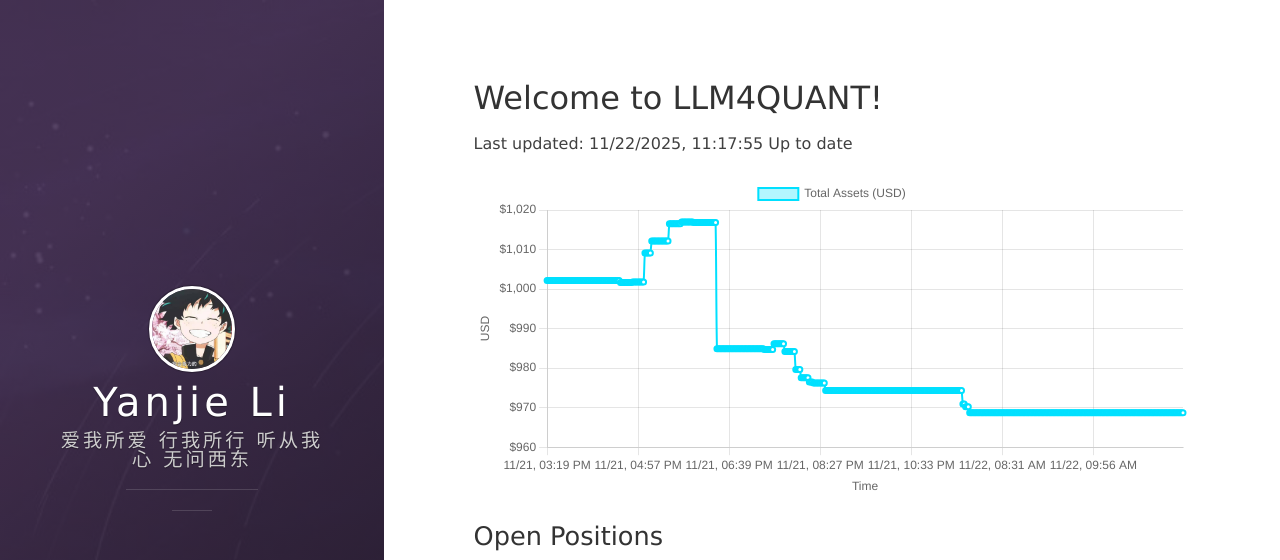
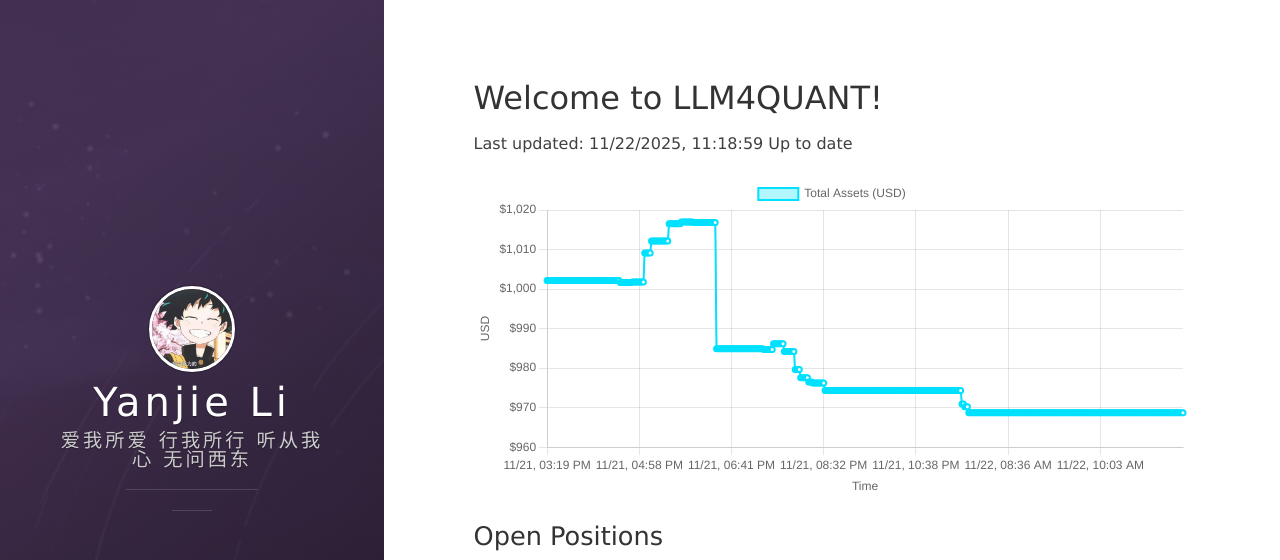
Before and after one commit to leeyegy/leeyegy.github.io, a Jekyll site: the page built from live-trading.html, in a window 1280 px wide and 1026 px high. Shown: the top 560 px of the window. Built offline with Jekyll 4.4.1, drawn with Linux system fonts in a browser that asks for light colours; nearby versions of some CDN libraries.

Commit message:
AccountMonitor: update balance history 2025-11-22T19:18:59+08:00

```diff
--- a/assets/data/binance/balance-history.json
+++ b/assets/data/binance/balance-history.json
@@ -1,5 +1,5 @@
 {
-  "generatedAt": "2025-11-22T19:17:55+08:00",
+  "generatedAt": "2025-11-22T19:18:59+08:00",
   "asset": "total_usd_value",
   "history": [
     {
@@ -1876,6 +1876,10 @@
     },
     {
       "timestamp": "2025-11-22T19:17:55+08:00",
+      "totalUsd": 968.69074819
+    },
+    {
+      "timestamp": "2025-11-22T19:18:59+08:00",
       "totalUsd": 968.69074819
     }
   ]
```
